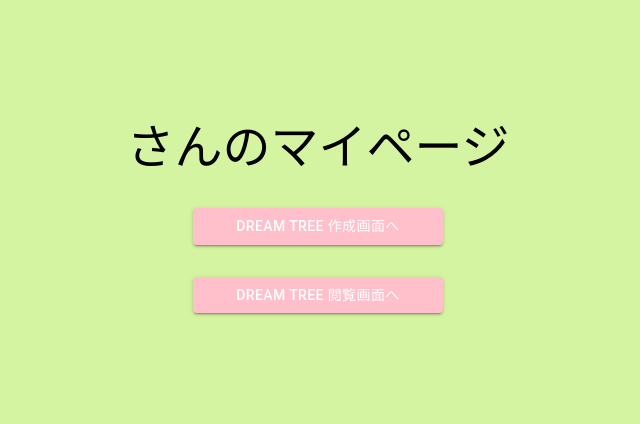
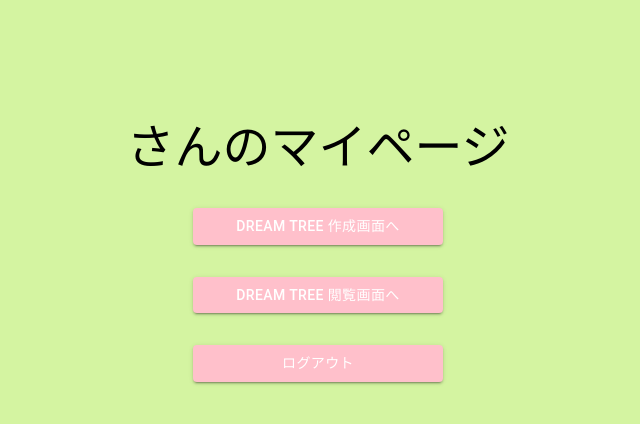
Before and after one commit to PRTIMES-hackathon-2025-winter-team2/frontend, a React (Create React App) app: page /home/1 in a window 1280 px wide. Shown: the top 424 px of the page, without its empty margins (322-962 px from the left). Built offline with nearby package versions, Linux system fonts and the light colour scheme; no server answers.

Commit message:
ログアウトボタン追加

```diff
--- a/src/components/pages/MainComponents.tsx
+++ b/src/components/pages/MainComponents.tsx
@@ -42,6 +42,19 @@ export const MainComponent = () => {
           >
             Dream Tree 閲覧画面へ
           </Button>
+          <Button
+            variant="contained"
+            sx={{
+              backgroundColor: "pink",
+              "&:hover": { backgroundColor: "hotpink" },
+              width: "250px", // ボタンの幅を固定
+              maxWidth: "100%", // レスポンシブ対応
+            }}
+            component={Link}
+            to={`/login`}
+          >
+            ログアウト
+          </Button>
         </Stack>
       </Container>
     </Box>
```
